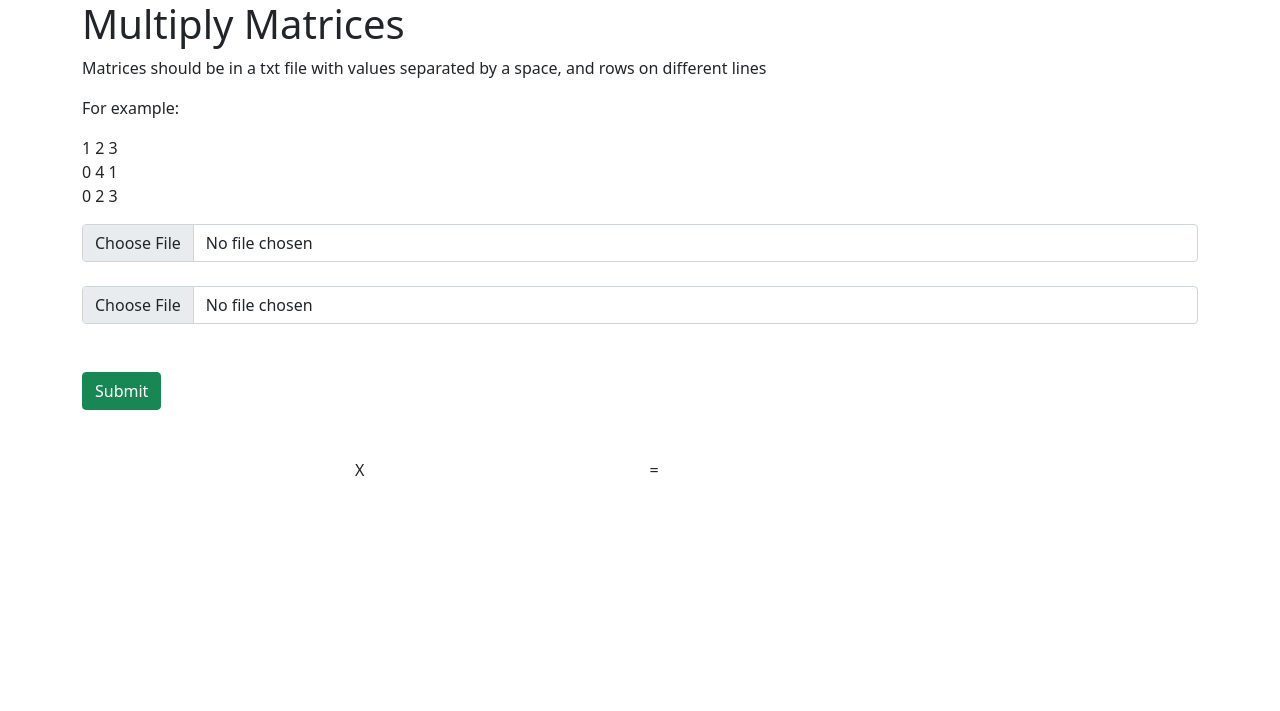
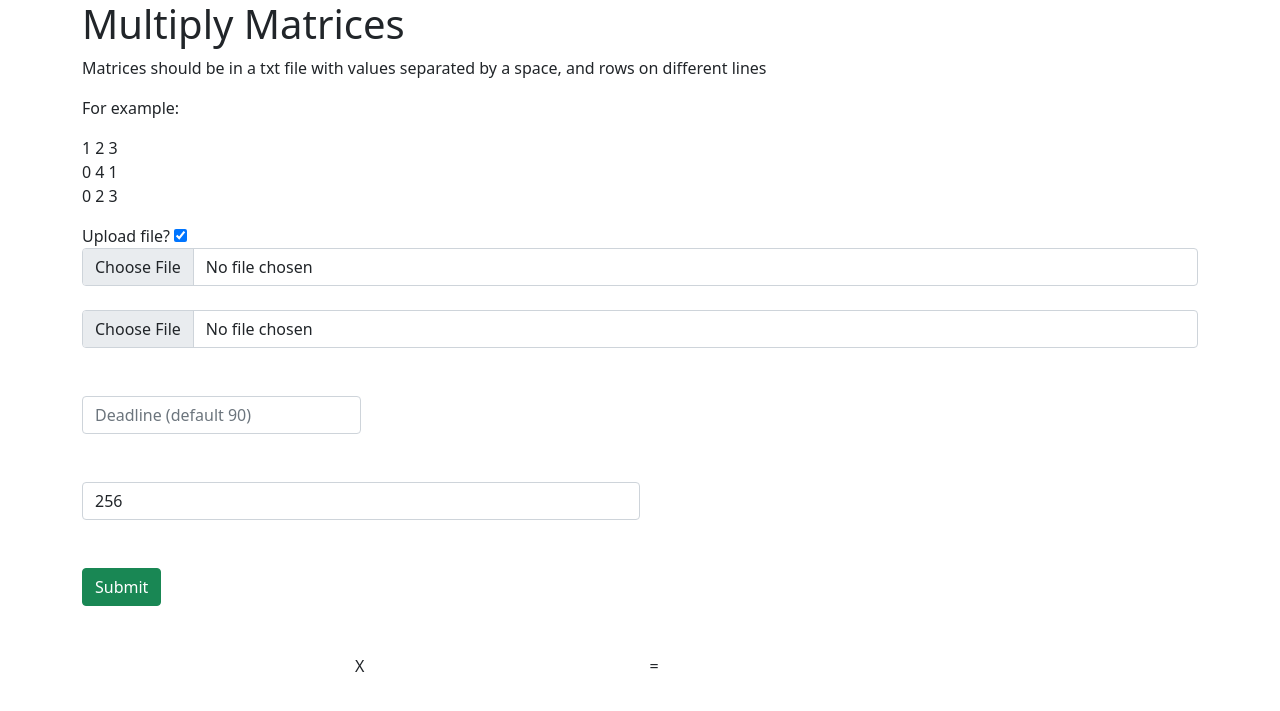
Before and after one commit to shmuli9/REST-gRPC, a Flask app: page / in a window 1280 px wide. Shown: the top 711 px of the page. Run offline with Flask 2, Linux system fonts and the light colour scheme; some libraries are stand-ins or nearby versions.

Commit message:
added deadline and dimension to frontend
Signed-off-by: Shmuli Margulies <shmuli9@gmail.com>

```diff
--- a/app.py
+++ b/app.py
@@ -14,7 +14,6 @@ app = Flask(__name__)
 
 @app.route('/mult_matrices', methods=["POST"])
 def do_maths():
-    # check if the post request has the file part
     deadline = request.form.get("deadline", 90, int)
 
     if 'mat1' not in request.files or "mat2" not in request.files:
@@ -30,8 +29,8 @@ def do_maths():
         t1 = time.time()
         result = asyncio.run(multiplyMatrixBlock(mat1, mat2, deadline))
         total_time = time.time() - t1
-        # print(result)
-        print(total_time)
+
+        print(f"total time taken: {total_time} seconds")
 
         out = {
             "res": result,
--- a/templates/index.html
+++ b/templates/index.html
@@ -31,8 +31,14 @@
     <p>0 2 3</p>
 
     <form action="">
+        <label for="useFile">Upload file?</label>
+        <input type="checkbox" id="useFile" checked>
         <input class="form-control mb-4 txt" id="mat1" type="file" accept=".txt">
         <input class="form-control mb-5 txt" id="mat2" type="file" accept=".txt">
+        <input class="form-control mb-5 w-25" id="deadline" type="number" placeholder="Deadline (default 90)">
+
+        <input class="form-control mb-5 w-50" id="dimension" type="number" value="256"
+               placeholder="Matrix Dimension - used if no files are uploaded - must be a power of 2 (default 256)">
         <button class="btn btn-success" id="btnSubmit">Submit</button>
     </form>
 
@@ -57,32 +63,8 @@
 <script src="https://code.jquery.com/jquery-3.5.1.min.js"></script>
 <script>
     $(function () {
-        {#alert("working")#}
         $("#btnSubmit").on("click", function (e) {
             e.preventDefault()
-            const form = new FormData()
-            let num_files = $(".txt").length
-
-            $(".txt").each(function (i, el) {
-                let files;
-                files = $(el).prop("files")
-
-                if (files.length > 0) {
-                    const file = files[0]
-                    const r = new FileReader()
-
-                    r.onload = () => {
-                        fetch(r.result)
-                            .then(res => res.blob())
-                            .then(blob => {
-                                form.append(`mat${i + 1}`, blob, file.name)
-                                if (!--num_files) submit(form)
-                            })
-                    }
-
-                    r.readAsDataURL(file)
-                }
-            })
 
             const renderResult = (result, containerID) => {
                 const table = $("<table/>")
@@ -114,6 +96,36 @@
                     })
             }
 
+            const form = new FormData()
+
+            form.append("deadline", $("#deadline").val())
+            form.append("dimension", $("#dimension").val())
+
+            if ($('#useFile').is(':checked')) {
+                let num_files = $(".txt").length
+                $(".txt").each(function (i, el) {
+                    let files;
+                    files = $(el).prop("files")
+
+                    if (files.length > 0) {
+                        const file = files[0]
+                        const r = new FileReader()
+
+                        r.onload = () => {
+                            fetch(r.result)
+                                .then(res => res.blob())
+                                .then(blob => {
+                                    form.append(`mat${i + 1}`, blob, file.name)
+                                    if (!--num_files) submit(form)
+                                })
+                        }
+
+                        r.readAsDataURL(file)
+                    }
+                })
+            } else {
+                submit(form)
+            }
         })
     })
 </script>
```
